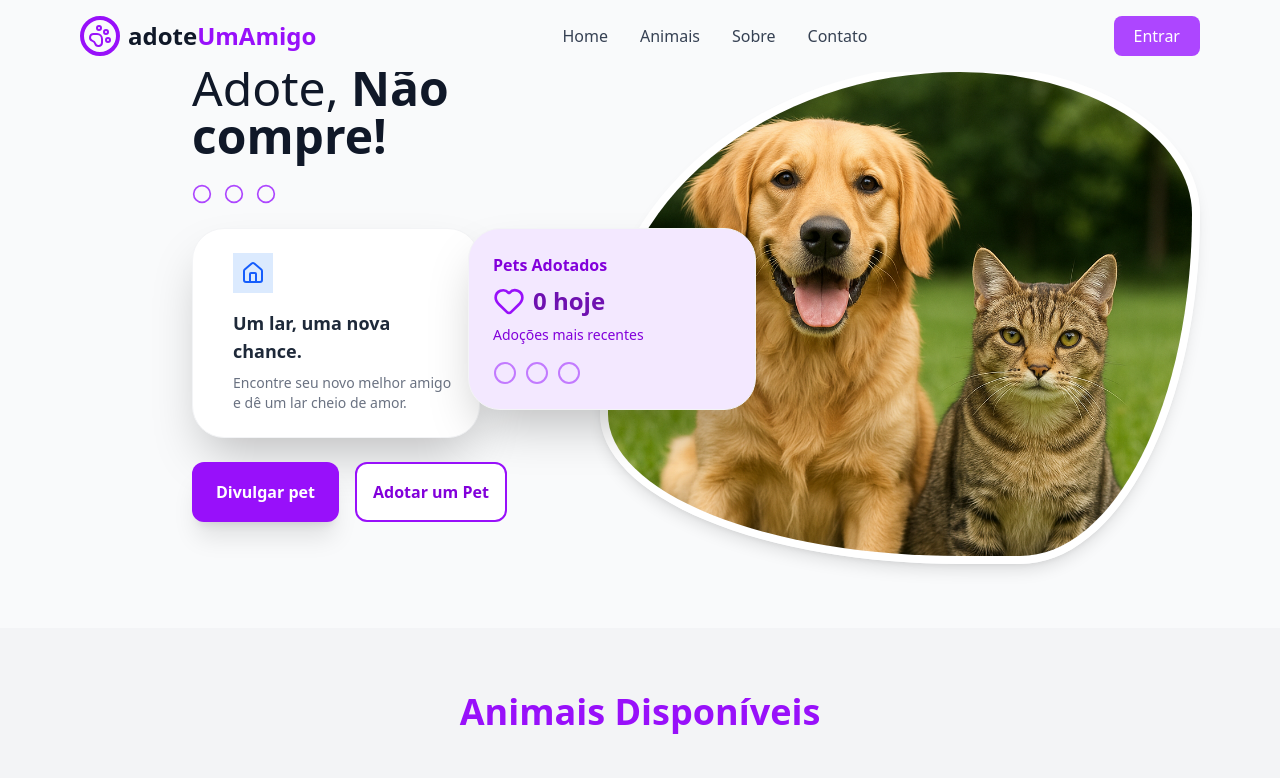
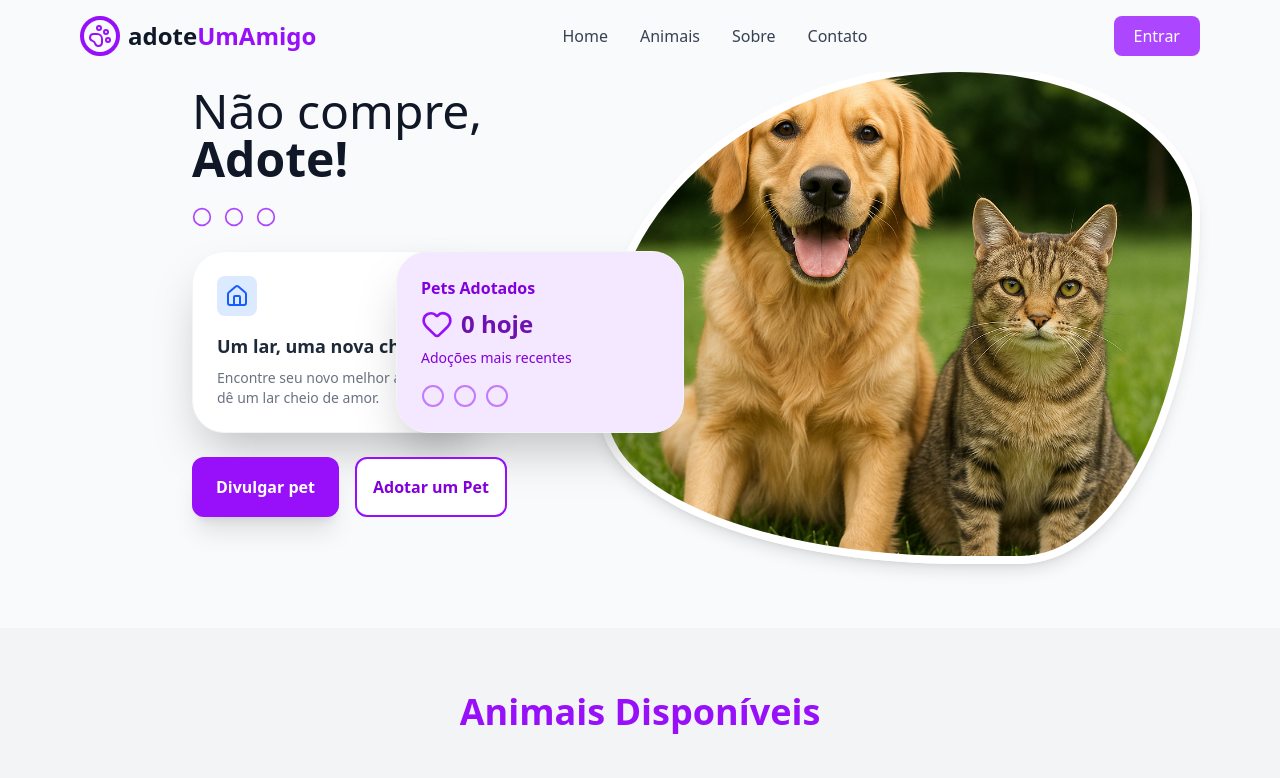
Before and after one commit to guihlherme0/AdoteUmAmigo, a React (Vite) app: page / in a window 1280 px wide. Shown: the top 778 px of the page. Built offline with nearby package versions, Linux system fonts and the light colour scheme.

Commit message:
hero correcao

```diff
--- a/src/Components/Hero.jsx
+++ b/src/Components/Hero.jsx
@@ -5,13 +5,12 @@ import hero from '../assets/hero.png'
 
 function Hero() {
   return (
-    <section id="Home" className="relative overflow-hidden bg-gray-50 py-20 px-4 sm:px-6 md:px-8 lg:py-16 lg:px-20 flex flex-col lg:flex-row itemes-center justify-between">
-      <div className="flex-1 lg:ml-28 w-full max-w-x1 space-y-6 relative z-20
-      ">
+    <section id="Home" className="relative overflow-hidden bg-gray-50 py-20 px-4 sm:px-6 md:px-8 lg:py-16 lg:px-20 flex flex-col lg:flex-row items-center justify-between">
+      <div className="flex-1 lg:ml-28 w-full max-w-xl space-y-6 relative z-20">
         <h2 className="text-4xl sm:text-5xl text-gray-900 text-center lg:text-left">
-          Adote, {""}
+          Não compre, {""}
           <span className="font-bold">
-            Não compre!<span></span>
+            Adote!<span></span>
           </span>
         </h2>
         <div className="flex gap-3 mt-4 justify-center lg:justify-start">
@@ -19,27 +18,29 @@ function Hero() {
           <Circle className="text-purple-500 w-5 h-5" />
           <Circle className="text-purple-500 w-5 h-5" />
         </div>
-        <div className="flex flex-col lg:grid lg:grid-cols-2 gap-6 lg:gap-48 items-center lg:items-start">
+        <div className="flex flex-col lg:grid lg:grid-cols-2 gap-6 lg:gap-12 items-start">
+          {/* card 1 */}
           <div className="bg-white w-72 rounded-4xl p-6 border border-gray-100 shadow-2xl lg:shadow-2xl transition">
-            <div className="ml-4 w-10 h-10 flex items-center justify-center roundend-lg bg-blue-100 mb-4">
+            <div className="w-10 h-10 flex items-center justify-center rounded-lg bg-blue-100 mb-4">
               <span className="text-blue-500 text-x1">
                 <HomeIcon className="text-blue-600 w-6 h-6" />
               </span>
             </div>
-            <h3 className="ml-4 text-lg font-semibold text-gray-800">
+            <h3 className="text-lg font-semibold text-gray-800">
               Um lar, uma nova chance.
             </h3>
-            <p className="ml-4 text-gray-500 text-sm mt-2">
+            <p className="text-gray-500 text-sm mt-2">
               Encontre seu novo melhor amigo e dê um lar cheio de amor.
 
             </p>
 
           </div>
+          {/* card 2*/}
           <div className="bg-purple-100 w-72 rounded-4xl p-6 border border-gray-100 shadow-2xl lg:shadow-2xl transition">
             <h4 className="text-purple-700 font-semibold text-md mb-2">Pets Adotados</h4>
 
             <div className="flex items-center mb-2">
-              {/* Ícone de cachorro/gato - substitua por ícone que tiver */}
+              {/* Ícone de cachorro/gato */}
               <span className="mr-2">
                 <Heart className="text-purple-600 w-8 h-8" />
               </span>
@@ -67,9 +68,9 @@ function Hero() {
       </div>
       <div className="flex-1 mt-12 lg:mt-0 lg:ml-12 relative w-full
       flex justify-center">
-        <div className="w-64 h-64 sm:w-80 sm:h-80 md md:w-96 md:h-96
+        <div className="w-64 h-64 sm:w-80 sm:h-80 md:w-96 md:h-96
         lg:w-[600px] lg:h-[500px] overflow-hidden border-8 border-white shadow-lg lg:shadow-lg rounded-[60%_40%_30%_60%/60%_30%_70%_30%]">
-          <img src={hero} alt="Hero" />
+          <img src={hero} alt="Hero" className="w-full h-full object-cover" />
         </div>
       </div>
 
```
